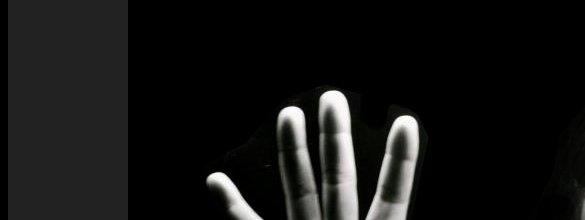
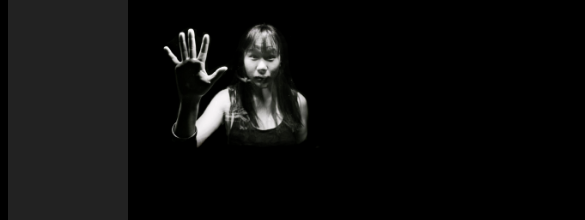
Before and after one commit to n4t0b0t/n4t0b0t.github.io, a plain HTML site: page index.html in a window 390 px wide. Shown: the part 301-521 px from the top of the page, 585 px wide, since content can reach past the window. Drawn offline with Linux system fonts and the light colour scheme.

Commit message:
Fix for mobile

```diff
--- a/index.html
+++ b/index.html
@@ -30,7 +30,12 @@
       <header id="home">
         <h1 class="jumbo">I'm Natalie Ong.</h1>
         <p>Aspiring web developer.</p>
-        <img src="assets/trapped_fade.png" width="960" height="639" />
+        <img
+          src="assets/trapped_fade.png"
+          class="image"
+          width="960"
+          height="639"
+        />
       </header>
       <div class="content justify text-grey padding-64" id="about">
         <h2 class="text-light-grey">About Me</h2>
--- a/styles.css
+++ b/styles.css
@@ -144,6 +144,11 @@ h3 {
   margin-inline-end: 0px;
 }
 
+.image {
+  max-width: 100%;
+  height: auto;
+}
+
 .image-container {
   display: flex;
   flex-direction: column;
```
